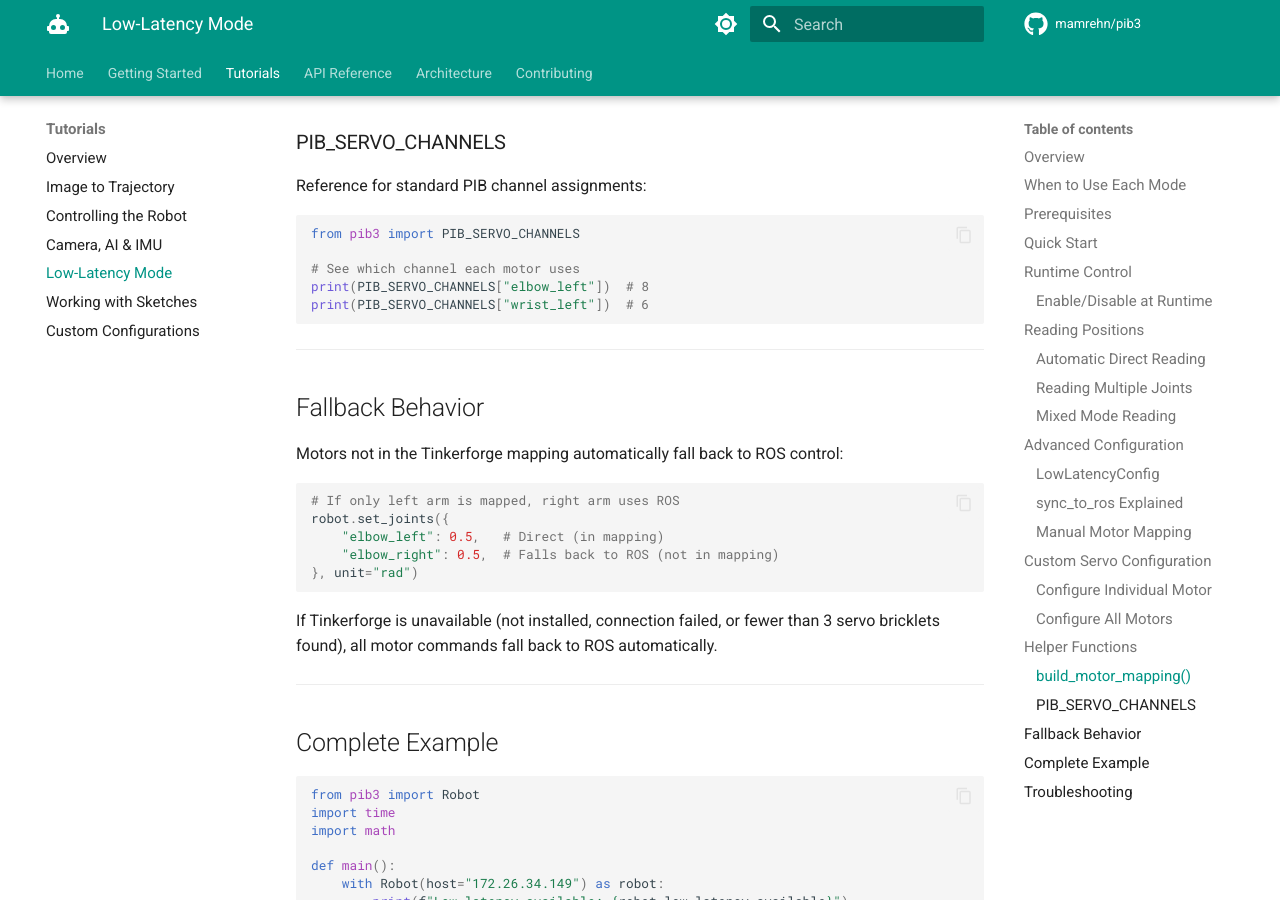
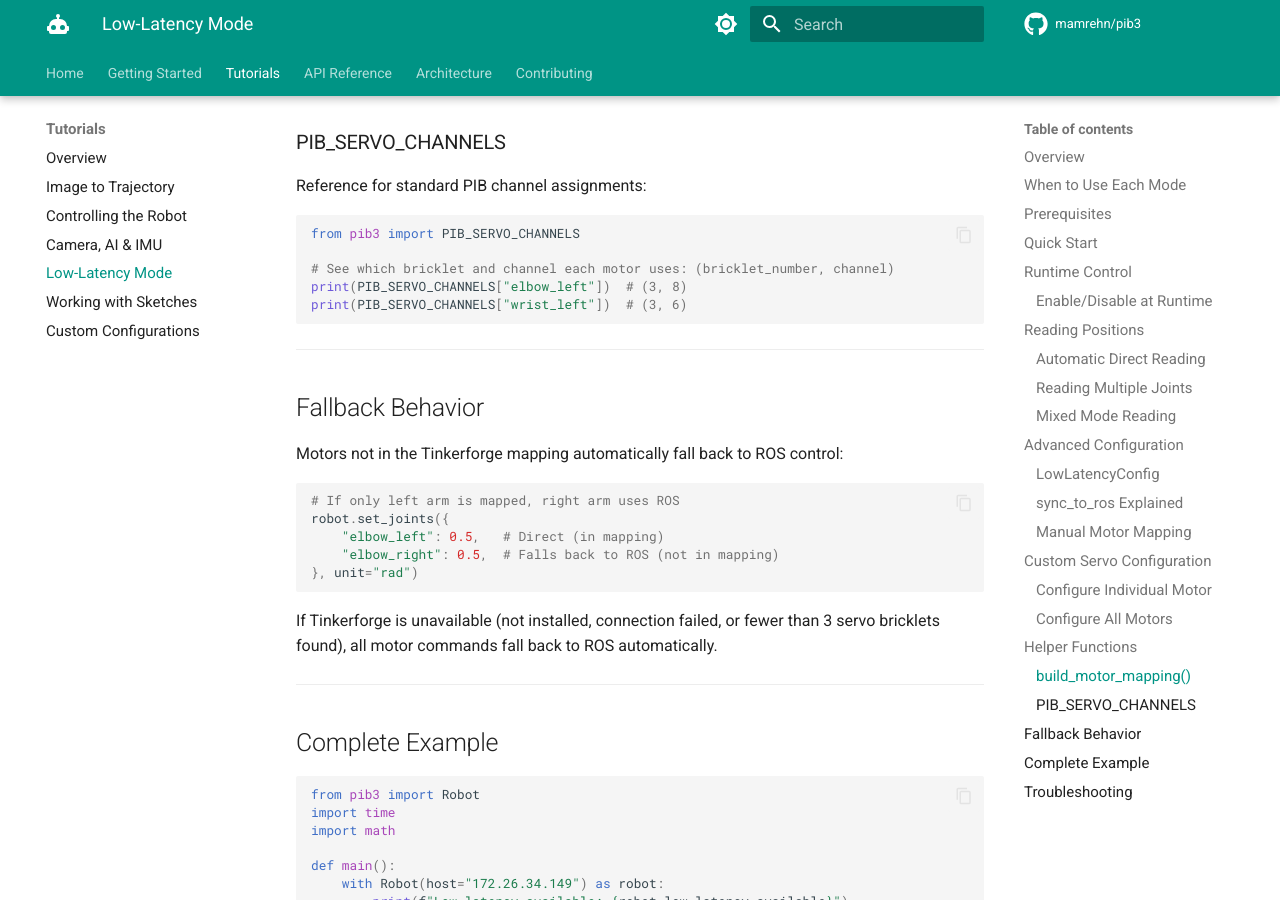
Before and after one commit to mamrehn/pib3, an MkDocs documentation site: the page built from docs/tutorials/low-latency-mode.md, in a window 1280 px wide and 900 px high, scrolled down 5511 px. Built offline with MkDocs 1.6.1 and Material for MkDocs 9.7.7, drawn with Linux system fonts in a browser that asks for light colours; comment, search, counter and statistics services are not loaded.

Commit message:
fix: update PIB_SERVO_CHANNELS references to include bricklet numbers

````diff
--- a/docs/tutorials/low-latency-mode.md
+++ b/docs/tutorials/low-latency-mode.md
@@ -254,9 +254,9 @@ Reference for standard PIB channel assignments:
 ```python
 from pib3 import PIB_SERVO_CHANNELS
 
-# See which channel each motor uses
-print(PIB_SERVO_CHANNELS["elbow_left"])  # 8
-print(PIB_SERVO_CHANNELS["wrist_left"])  # 6
+# See which bricklet and channel each motor uses: (bricklet_number, channel)
+print(PIB_SERVO_CHANNELS["elbow_left"])  # (3, 8)
+print(PIB_SERVO_CHANNELS["wrist_left"])  # (3, 6)
 ```
 
 ---
````
Also changed, not shown: docs/api/backends/robot.md (+2 -2 lines), 2 other files.
